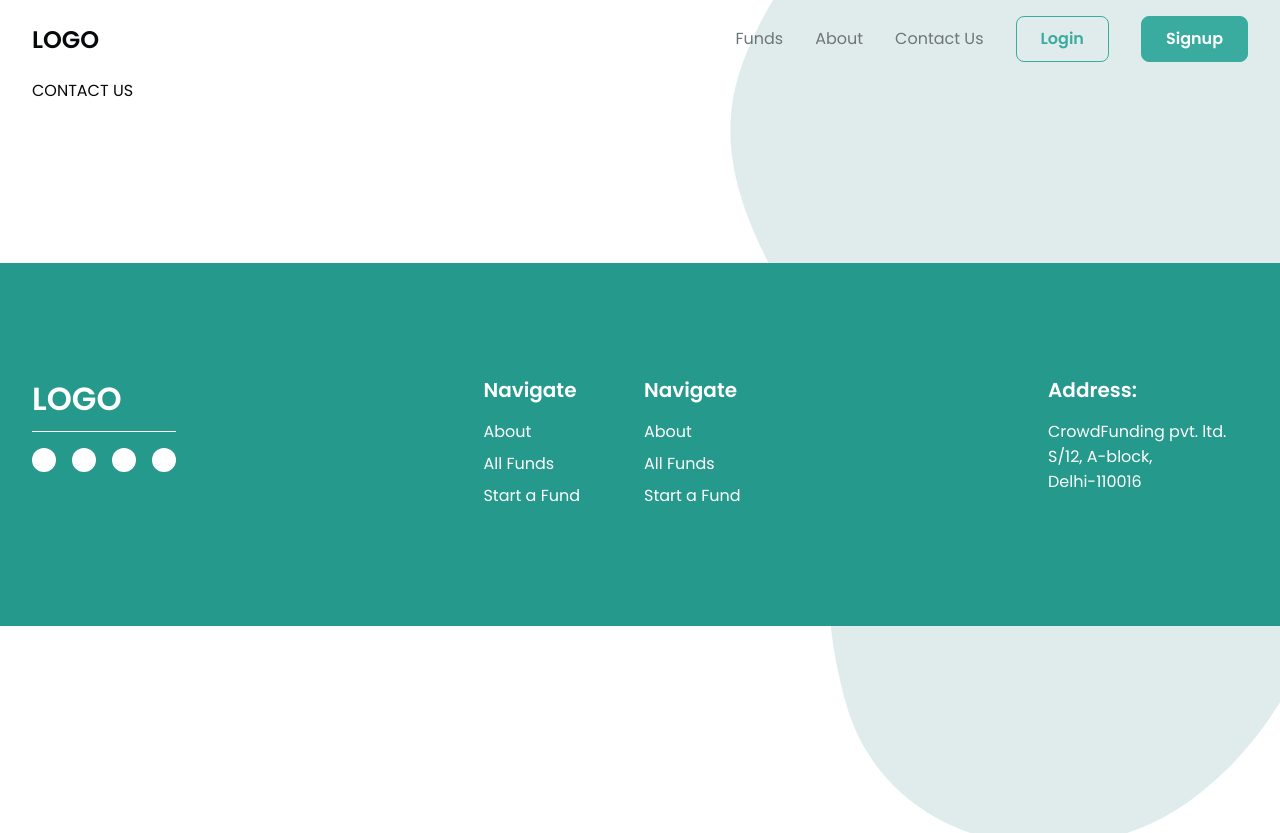
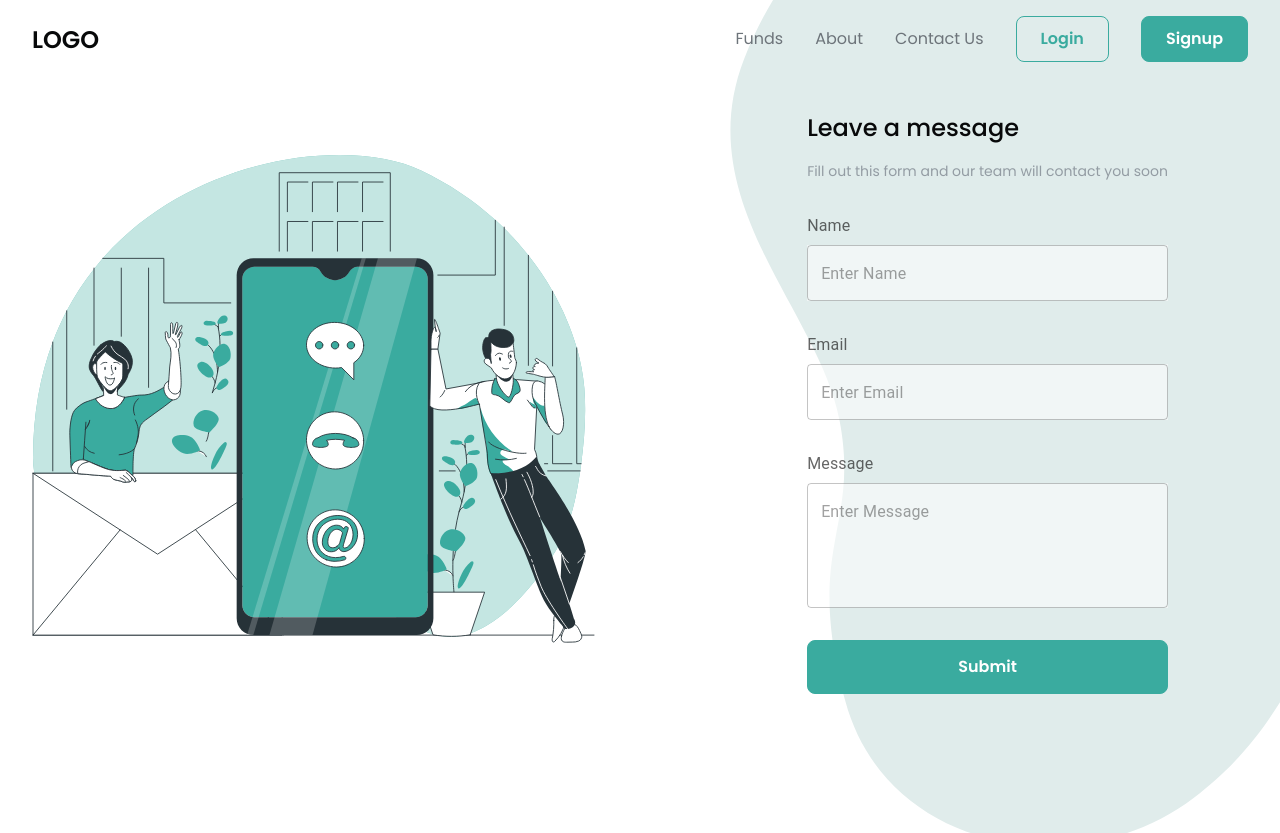
Before and after one commit to A-singh07/web3-crowdfunding, a Next.js app: page /contactus in a window 1280 px wide. Shown: the top 833 px of the page. Built offline with nearby package versions, Linux system fonts and the light colour scheme.

Commit message:
contact us page complete

```diff
--- /dev/null
+++ b/components/contactus/ContactusLayout.js
@@ -0,0 +1,93 @@
+import { useState } from 'react';
+import Image from 'next/image';
+
+import InputLabel from '@mui/material/InputLabel';
+import TextField from '@mui/material/TextField';
+import CustomButtom from '../customButton/CustomButton';
+
+import contactImage from '../../assets/image/contactus.svg';
+import styles from './contactusLayout.module.css';
+
+const ContactusLayout = () => {
+
+  const [formData, setFormData] = useState({
+    name: '',
+    email: '',
+    message: ''
+  })
+
+  const handleChange = (e) => {
+    setFormData({
+      ...formData,
+      [e.target.name]: e.target.value
+    })
+  }
+
+  const handleSubmit = () => {
+    console.log(formData);
+  }
+
+  return (
+    <section className={styles.wrapper}>
+      <div className={styles.leftSection}>
+        <Image src={contactImage} />
+      </div>
+      <div className={styles.rightSection}>
+        <h3 className={styles.heading}>Leave a message</h3>
+        <p className={styles.subHeading}>
+          Fill out this form and our team will contact you soon
+        </p>
+
+        <form className={styles.formContainer}>
+          <div className={styles.fieldContainer}>
+            <InputLabel className={styles.label}>Name</InputLabel>
+            <TextField
+              className={styles.field}
+              id="name"
+              name="name"
+              variant="outlined"
+              value={formData.name}
+              onChange={handleChange}
+              fullWidth
+              placeholder="Enter Name"
+            />
+          </div>
+          <div className={styles.fieldContainer}>
+            <InputLabel className={styles.label}>Email</InputLabel>
+            <TextField
+              className={styles.field}
+              id="email"
+              name="email"
+              variant="outlined"
+              value={formData.email}
+              onChange={handleChange}
+              fullWidth
+              placeholder="Enter Email"
+            />
+          </div>
+          <div className={styles.fieldContainer}>
+            <InputLabel className={styles.label}>Message</InputLabel>
+            <TextField
+              className={styles.field}
+              id="message"
+              name="message"
+              variant="outlined"
+              value={formData.message}
+              onChange={handleChange}
+              fullWidth
+              multiline
+              rows={4}
+              placeholder="Enter Message"
+            />
+          </div>
+          <CustomButtom
+            text="Submit"
+            onClick={handleSubmit}
+          />
+        </form>
+      </div>
+    </section>
+  )
+}
+
+export default ContactusLayout
--- /dev/null
+++ b/components/contactus/contactusLayout.module.css
@@ -0,0 +1,56 @@
+.wrapper {
+  margin-top: 2rem;
+  display: flex;
+  justify-content: space-between;
+  align-items: center;
+  gap: 2rem;
+}
+
+.rightSection {
+  max-width: 365px;
+  min-width: 250px;
+  margin-right: 5rem;
+}
+
+.heading {
+  font-weight: 500;
+  font-size: 1.5rem;
+}
+
+.subHeading {
+  font-weight: 400;
+  font-size: 0.875rem;
+  color: var(--grey-dark);
+  margin: 1rem 0 2rem;
+}
+
+.formContainer {
+  width: 100%;
+  display: flex;
+  flex-direction: column;
+  gap: 2rem;
+}
+
+.fieldContainer {
+  width: 100%;
+}
+
+.label {
+  color: var(--grey-darker);
+  margin-bottom: 0.5rem;
+  font-weight: 500;
+  font-size: 1rem;
+}
+
+.field {
+  background-color: rgb(255, 255, 255, 0.55);
+}
+
+@media screen and (max-width: 900px) {
+  .wrapper {
+    flex-direction: column;
+  }
+  .rightSection {
+    margin: auto;
+  }
+}
--- a/components/customButton/customButton.module.css
+++ b/components/customButton/customButton.module.css
@@ -42,7 +42,7 @@
 
 .iconContainer,
 .iconContainer * {
-  width: 20;
+  width: 20px;
   height: 20px;
   /* margin-top: -0.5px; */
 }
--- a/components/customDialog/CustomDialog.js
+++ b/components/customDialog/CustomDialog.js
@@ -21,7 +21,7 @@ const CustomDialog = ({ heading, body, open, setOpen, customFunction, children }
     >
       <DialogTitle className={styles.heading}>{heading}</DialogTitle>
       <DialogContent className={styles.contentContainer}>
-        <DialogContentText>{body}</DialogContentText>
+        <DialogContentText className={styles.dialogContent}>{body}</DialogContentText>
         {children}
       </DialogContent>
       <DialogActions className={styles.actionsContainer}>
--- a/components/customDialog/customDialog.module.css
+++ b/components/customDialog/customDialog.module.css
@@ -8,6 +8,9 @@
   font-size: 1.25rem;
   font-weight: 500;
   border-bottom: 1px solid var(--grey);
+}
+.dialogContent {
+  margin-bottom: 0.5rem;
 }
 
 .wrapper .contentContainer {
--- a/pages/contactus.js
+++ b/pages/contactus.js
@@ -1,11 +1,10 @@
-import React from 'react'
+import React from 'react';
+import ContactusLayout from '../components/contactus/ContactusLayout';
 
 const Contactus = () => {
   return (
     <main>
-      <section>
-        CONTACT US
-      </section>
+      <ContactusLayout />
     </main>
   )
 }
```
Also changed, not shown: assets/image/contactus.svg (added).
